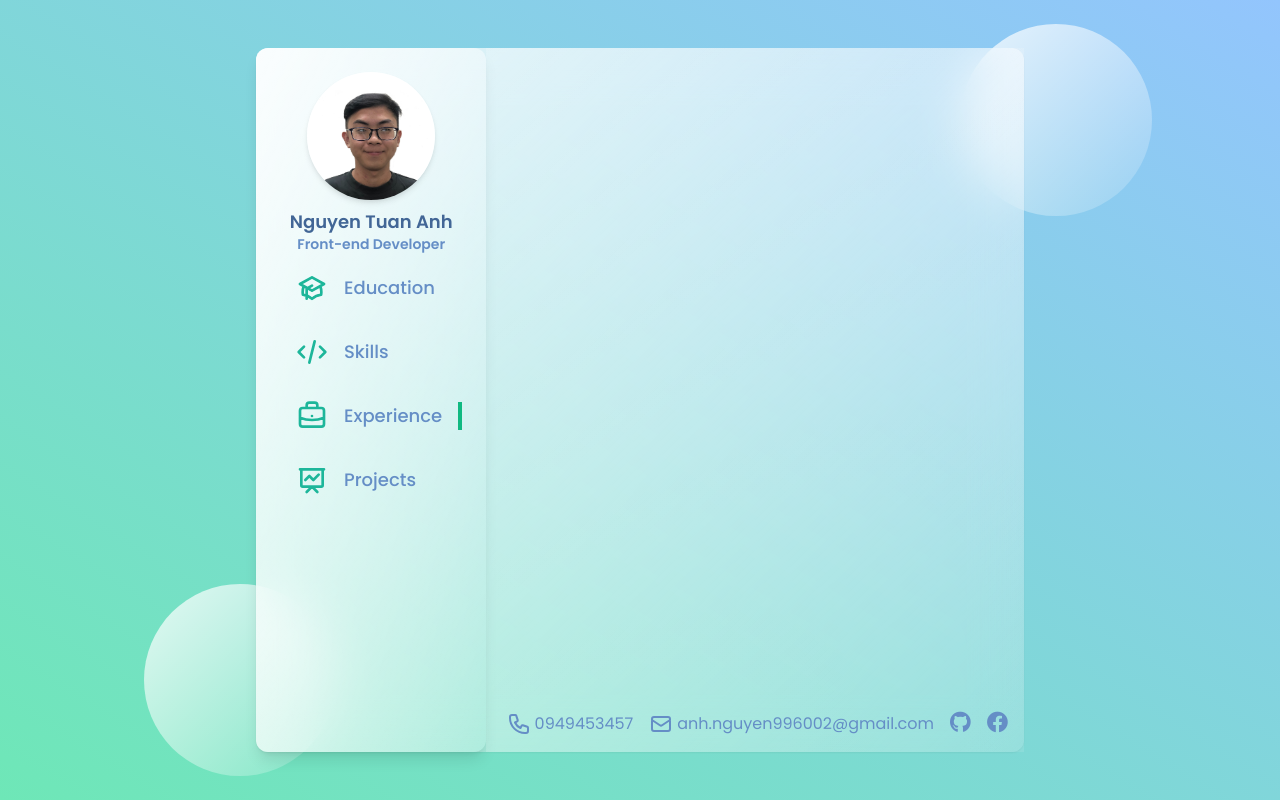
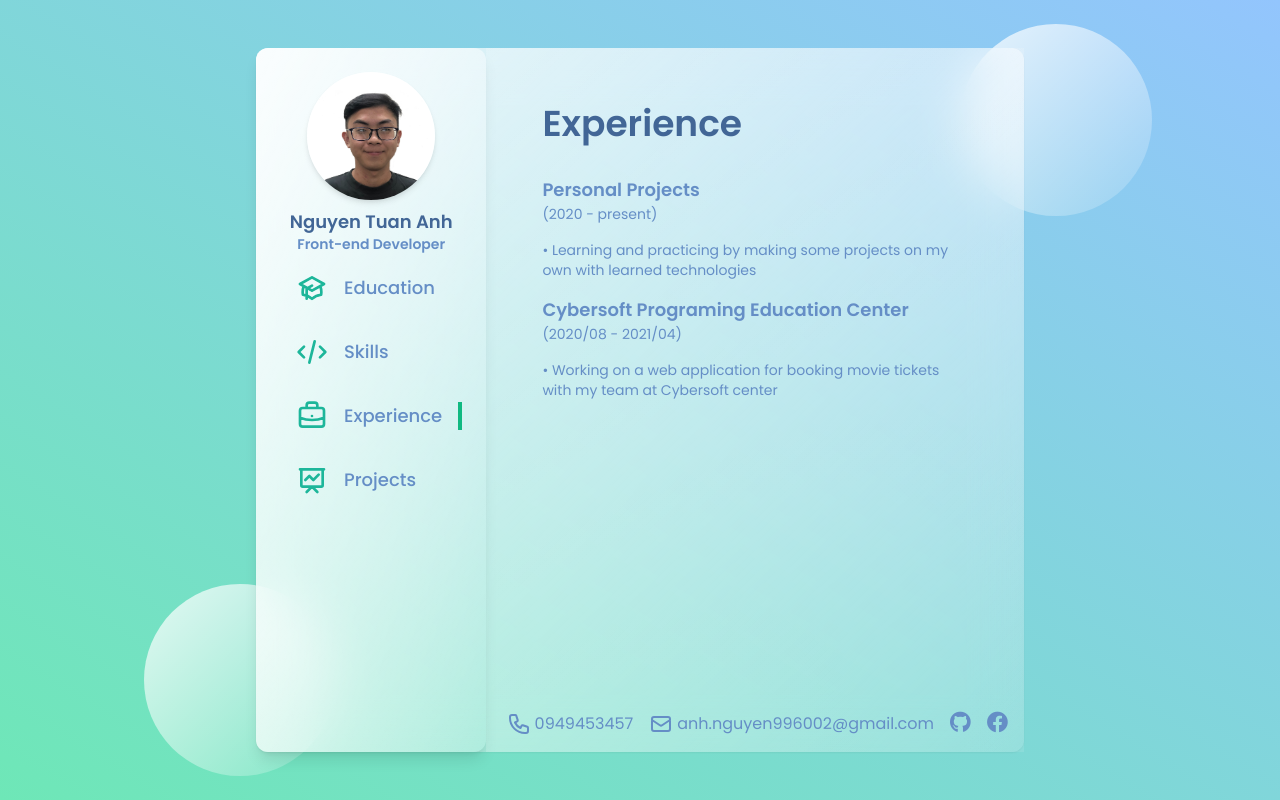
Before and after one commit to ntahn/my-portfolio, a React (Create React App) app: page /experience in a window 1280 px wide. Built offline with nearby package versions, Linux system fonts and the light colour scheme.

Commit message:
add experience route

```diff
--- a/src/App.tsx
+++ b/src/App.tsx
@@ -4,6 +4,7 @@ import { Switch, Route } from "react-router-dom";
 import { About } from "./components/About";
 import { Edu } from "./components/Edu";
 import { Skills } from "./components/Skills";
+import { Experience } from "./components/Experience";
 
 function App() {
 	return (
@@ -29,7 +30,9 @@ function App() {
 				</Portfolio>
 			</Route>
 			<Route exact path="/experience">
-				<Portfolio></Portfolio>
+				<Portfolio>
+					<Experience />
+				</Portfolio>
 			</Route>
 			<Route exact path="/projects">
 				<Portfolio></Portfolio>
--- a/src/components/Edu.tsx
+++ b/src/components/Edu.tsx
@@ -19,7 +19,7 @@ export const Edu: React.FC<Props> = () => {
 				<h2 className="font-bold text-lg">
 					Cybersoft Programing Education Center
 				</h2>
-				<p className="text-sm">(2020/08 - present)</p>
+				<p className="text-sm">(2020/08 - 2021/04)</p>
 			</div>
 			<p className="text-sm">
 				&#8226; Front-end Foundation course: basic knowledge of HTML5, CSS3,
--- /dev/null
+++ b/src/components/Experience.tsx
@@ -0,0 +1,29 @@
+import React from "react";
+
+interface Props {}
+
+export const Experience: React.FC<Props> = () => {
+	return (
+		<div className="mx-14 my-14 space-y-4 ">
+			<h1 className="text-header font-extrabold text-4xl mb-8">Experience</h1>
+			<div>
+				<h2 className="font-bold text-lg">Personal Projects</h2>
+				<p className="text-sm">(2020 - present)</p>
+			</div>
+			<p className="text-sm">
+				&#8226; Learning and practicing by making some projects on my own with
+				learned technologies
+			</p>
+			<div>
+				<h2 className="font-bold text-lg">
+					Cybersoft Programing Education Center
+				</h2>
+				<p className="text-sm">(2020/08 - 2021/04)</p>
+			</div>
+			<p className="text-sm">
+				&#8226; Working on a web application for booking movie tickets with my
+				team at Cybersoft center
+			</p>
+		</div>
+	);
+};
```
